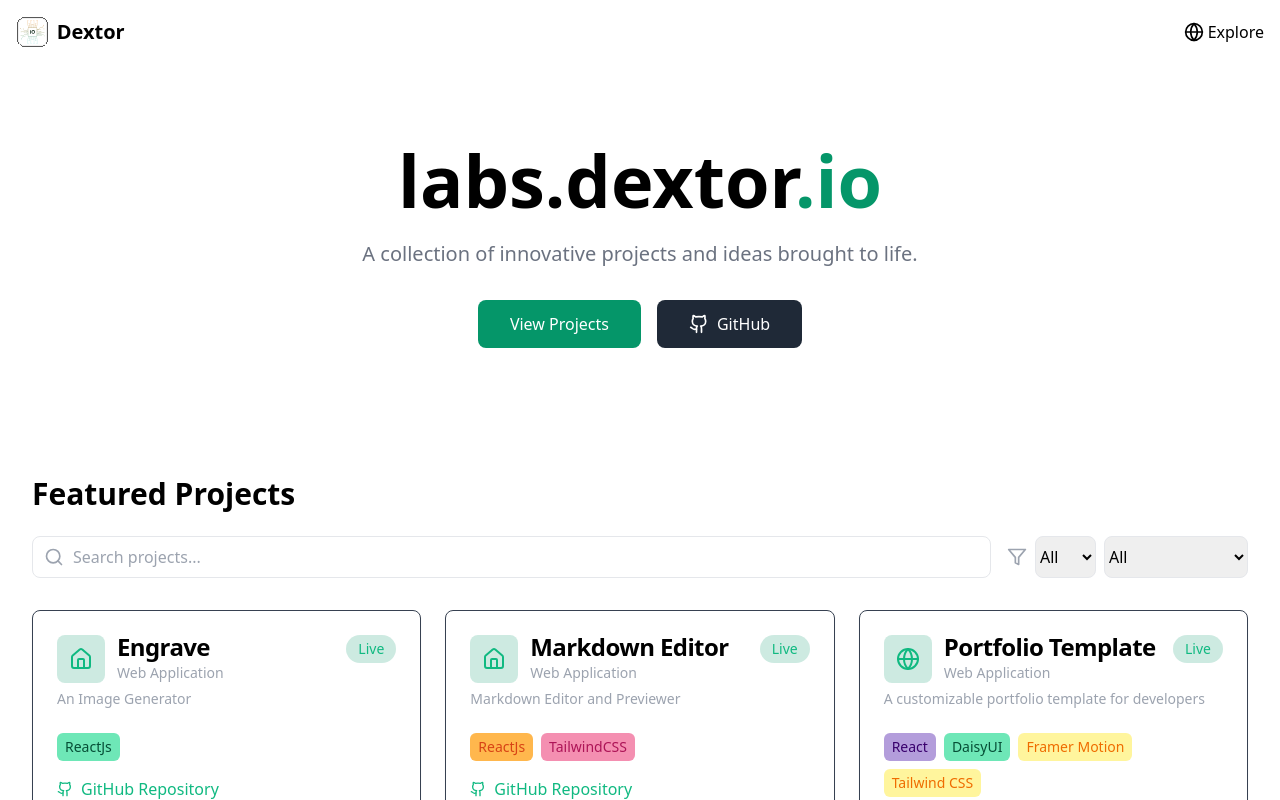
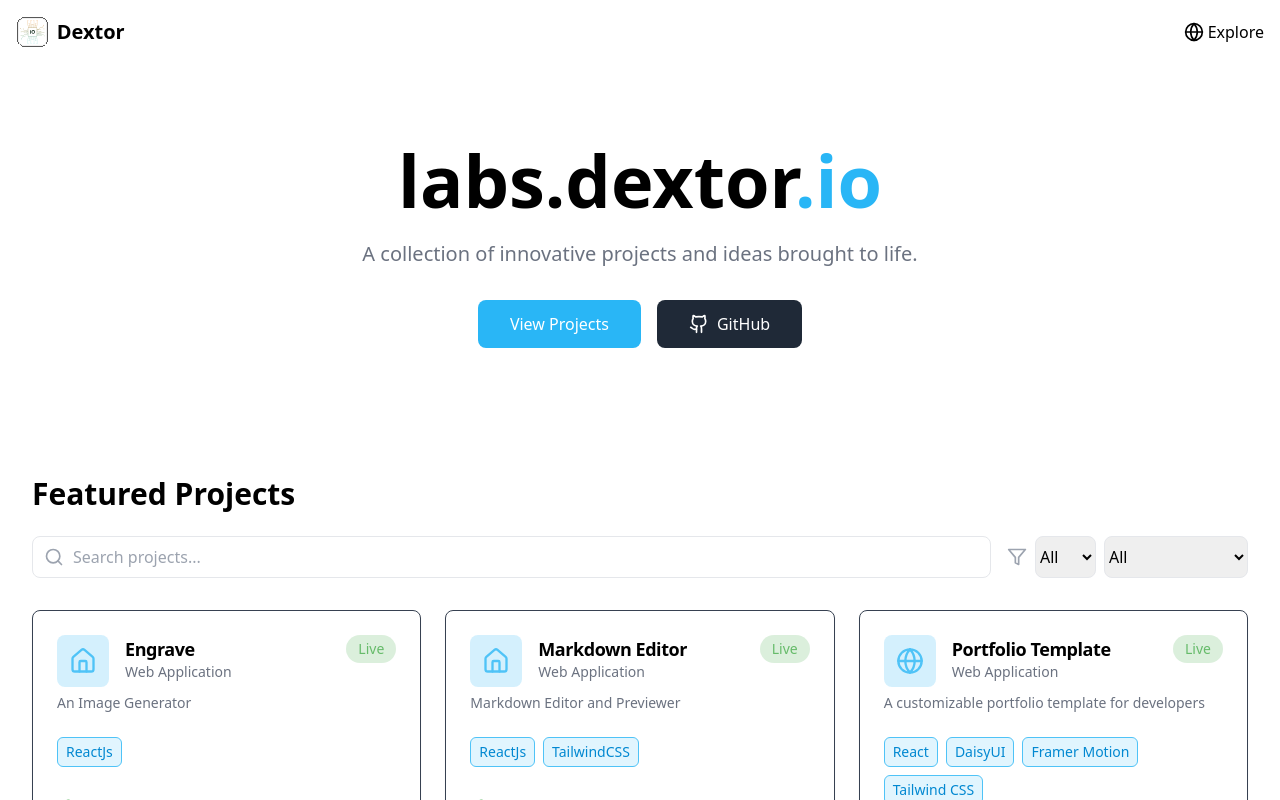
Before and after one commit to dextor-io/dextor.io, a React (Vite) app: page / in a window 1280 px wide. Shown: the top 800 px of the page. Built offline with nearby package versions, Linux system fonts and the light colour scheme.

Commit message:
Improved UI

```diff
--- a/src/components/Navbar.jsx
+++ b/src/components/Navbar.jsx
@@ -11,7 +11,7 @@ function Navbar() {
           <span className="text-xl font-semibold text-black">Dextor</span>
         </Link>
         <div className="space-x-4">
-          <Link to="/explore" className="flex items-center text-black hover:text-black">
+          <Link to="/explore" className="flex items-center text-black hover:text-primary-600">
             <svg xmlns="http://www.w3.org/2000/svg" className="w-5 h-5 mr-1" viewBox="0 0 24 24" fill="none" stroke="currentColor" strokeWidth="2" strokeLinecap="round" strokeLinejoin="round">
               <circle cx="12" cy="12" r="10"></circle>
               <line x1="2" y1="12" x2="22" y2="12"></line>
--- a/src/components/ui/ProjectCard.jsx
+++ b/src/components/ui/ProjectCard.jsx
@@ -1,6 +1,6 @@
 import React from 'react';
-import { Github, Link, Cpu, Globe, Code, LayoutDashboard, Home } from 'lucide-react';
-import { Card, CardHeader, CardTitle, CardDescription, CardContent } from './card';
+import {Code, Cpu, Github, Globe, Home, LayoutDashboard, Link} from 'lucide-react';
+import {Card, CardContent, CardDescription, CardHeader, CardTitle} from './card';
 import TechTags from "./tags.jsx";
 
 const IconMap = {
@@ -11,58 +11,62 @@ const IconMap = {
     Home: Home
 };
 
-const ProjectCard = ({ idea }) => {
+const ProjectCard = ({idea}) => {
     const IconComponent = IconMap[idea.iconName];
 
     return (
         <Card
-      className="transition-all transform border-gray-700 hover:border-primary-500 hover:-translate-y-1 hover:shadow-xl"
-    >
+            className="transition-all transform border border-gray-700 hover:border-primary-500 hover:-translate-y-2 hover:shadow-2xl rounded-lg flex flex-col">
             <CardHeader>
                 <div className="flex items-start justify-between">
-          <div className="flex items-center gap-3">
+                    <div className="flex items-center gap-4">
                         <div className="p-3 text-primary-400 rounded-lg bg-primary-500/20">
-              {IconComponent && <IconComponent className="w-6 h-6" />}
+                            {IconComponent && <IconComponent className="w-7 h-7"/>}
                         </div>
                         <div>
-              <CardTitle className="text-black">{idea.title}</CardTitle>
-              <div className="mt-1 text-sm text-gray-400">{idea.category}</div>
+                            <CardTitle className="text-black font-semibold text-lg">{idea.title}</CardTitle>
+                            <div className="mt-1 text-sm text-gray-500">{idea.category}</div>
                         </div>
                     </div>
-          <span className={`px-3 py-1 rounded-full text-sm ${
-            idea.status === 'Live' ? 'bg-green-500/20 text-green-400' :
-            'bg-gray-500/20 text-gray-400'
-          }`}>
+                    <span
+                        className={`px-3 py-1 rounded-full text-sm font-medium ${
+                            idea.status === 'Live'
+                                ? 'bg-green-500/20 text-green-400'
+                                : 'bg-gray-500/20 text-gray-400'
+                        }`}
+                    >
                         {idea.status}
                     </span>
                 </div>
-        <CardDescription className="text-gray-400">{idea.description}</CardDescription>
+                <CardDescription className="text-gray-500 mt-2">{idea.description}</CardDescription>
             </CardHeader>
-      <CardContent>
+
+            <CardContent className="flex flex-col gap-3">
                 <div className="flex flex-wrap gap-2 mb-4">
                     <TechTags techList={idea.tech}></TechTags>
                 </div>
-        <div className="flex flex-col gap-2">
+
+                <div className="mt-auto">
                     {idea.github && (
-            <a
-              href={idea.github}
-              target="_blank"
-              rel="noopener noreferrer"
-              className="flex items-center gap-2 text-primary-400 hover:text-primary-300"
-            >
-              <Github size={16} />
-              GitHub Repository
-            </a>
-          )}
-          {idea.demo && (
                         <a
                             href={idea.demo}
                             target="_blank"
                             rel="noopener noreferrer"
                             className="flex items-center gap-2 text-green-400 hover:text-green-300"
                         >
-              <Link size={16} />
-              Live Demo
+                            <Link size={16}/>
+                            <span>Live Demo</span>
+                        </a>
+                    )}
+                    {idea.demo && (
+                        <a
+                            href={idea.github}
+                            target="_blank"
+                            rel="noopener noreferrer"
+                            className="flex items-center gap-2 text-gray-700 hover:text-gray-900 underline"
+                        >
+                            <Github size={16}/>
+                            <span>GitHub Repository</span>
                         </a>
                     )}
                 </div>
--- a/src/components/ui/SearchBar.jsx
+++ b/src/components/ui/SearchBar.jsx
@@ -8,7 +8,7 @@ const SearchBar = ({ value, onChange, placeholder }) => {
       <input
         type="text"
         placeholder={placeholder}
-        className="w-full py-2 pl-10 pr-4 text-black border rounded-lg focus:ring-2 focus:ring-primary-500 focus:border-transparent"
+        className="w-full py-2 pl-10 pr-4 text-black border rounded-lg outline-primary-400"
         value={value}
         onChange={onChange}
       />
--- a/src/components/ui/tags.jsx
+++ b/src/components/ui/tags.jsx
@@ -19,7 +19,7 @@ function TechTags({techList}) {
                 return (
                     <span
                         key={tech}
-                        className={`px-2 py-1 text-sm ${text} ${background} rounded-md`}
+                        className={`px-2 py-1 text-sm text-primary-700 bg-primary-100 border-[1px] border-primary-400 rounded-md`}
                     >
             {tech}
           </span>
--- a/tailwind.config.js
+++ b/tailwind.config.js
@@ -19,26 +19,26 @@ export default {
                     900: '#E65100',
                 },
                 green: {
-                    100: '#A7F3D0',
-                    200: '#6EE7B7',
-                    300: '#34D399',
-                    400: '#10B981',
-                    500: '#059669',
-                    600: '#047857',
-                    700: '#065F46',
-                    800: '#064E36',
-                    900: '#033D27',
+                    100: '#C8E6C9',
+                    200: '#A5D6A7',
+                    300: '#81C784',
+                    400: '#66BB6A',
+                    500: '#4CAF50',
+                    600: '#43A047',
+                    700: '#388E3C',
+                    800: '#2C6F2D',
+                    900: '#1B5E20',
                 },
                 primary: {
-                    100: '#A7F3D0',
-                    200: '#6EE7B7',
-                    300: '#34D399',
-                    400: '#10B981',
-                    500: '#059669',
-                    600: '#047857',
-                    700: '#065F46',
-                    800: '#064E36',
-                    900: '#033D27',
+                    100: '#E1F5FE',
+                    200: '#B3E5FC',
+                    300: '#81D4FA',
+                    400: '#4FC3F7',
+                    500: '#29B6F6',
+                    600: '#039BE5',
+                    700: '#0288D1',
+                    800: '#0277BD',
+                    900: '#01579B',
                 },
                 pink: {
                     100: '#F8BBD0',
```
Lines whose indentation alone changed are shown as unchanged.
